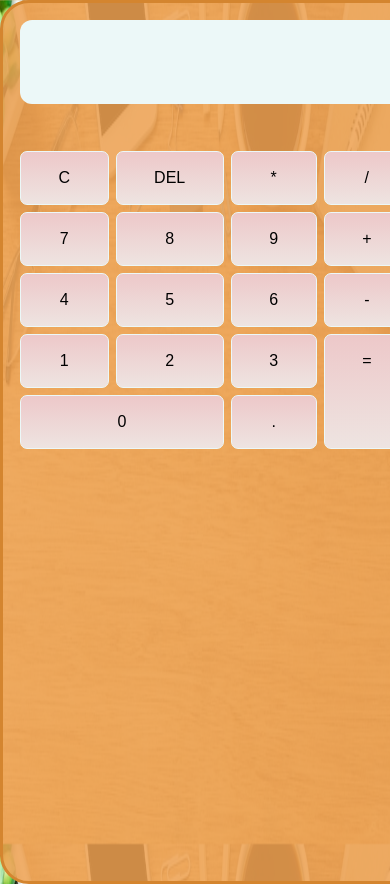
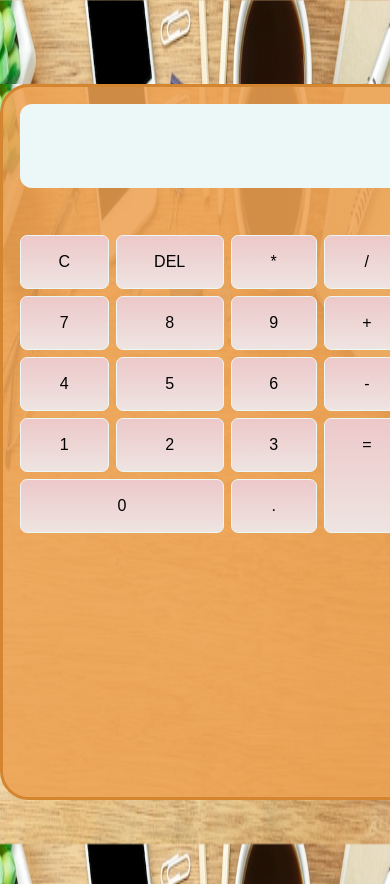
Before and after one commit to HobyLucas/calculator, a plain HTML site: page index.html in a window 390 px wide. Shown: the top 884 px of the page. Drawn offline with Linux system fonts and the light colour scheme.

Commit message:
Update responsive in style.css

```diff
--- a/styles/style.css
+++ b/styles/style.css
@@ -64,7 +64,7 @@ main {
     main {
         width: 100vw;
         min-width: max-content;
-        height: 100vh;
-        margin: 0px;
+        height: 80vh;
+        margin: 10vh 0;
     }
 }
```
